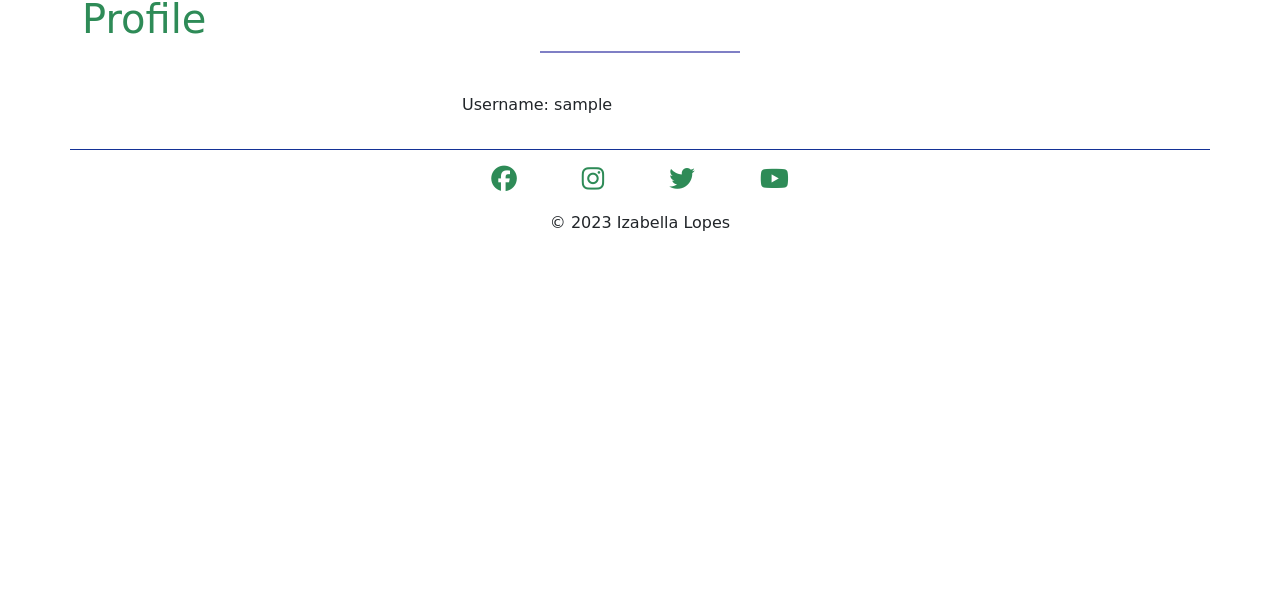
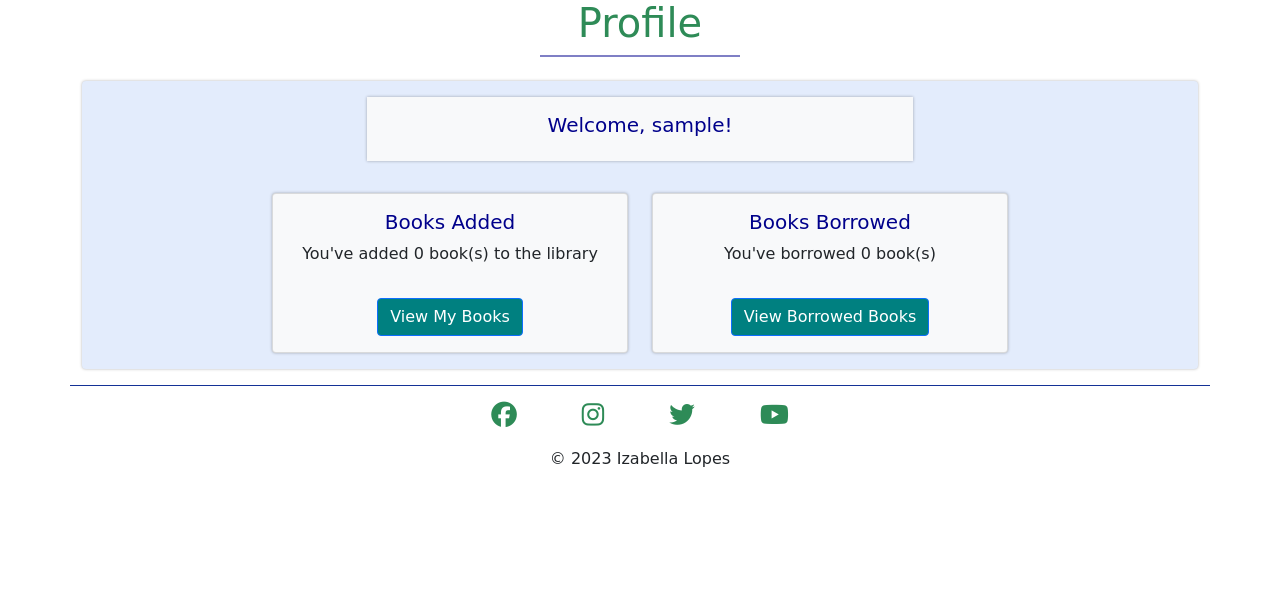
Before and after one commit to IzabellaLopes/kidlit-swap, a Django app: page /profile/ in a window 1280 px wide. Shown: the part 125-734 px from the top of the page. Run offline with Django 3.2, Linux system fonts and the light colour scheme; the visitor is signed in with stand-in values (Sample User, id 1); data that the repository does not hold is empty; some libraries are stand-ins or nearby versions; some web fonts are replaced.

Commit message:
Refactor profile page layout and styles

```diff
--- a/library/views.py
+++ b/library/views.py
@@ -3,6 +3,7 @@
 from django.shortcuts import render, get_object_or_404, redirect
 from django.contrib import messages
 from django.contrib.auth.decorators import login_required
+from django.db.models import Count
 from datetime import datetime
 from django.utils.decorators import method_decorator
 from django.contrib.auth.mixins import LoginRequiredMixin, UserPassesTestMixin
@@ -289,6 +290,20 @@ class CustomSignupView(SignupView):
         return response
 
 
-@method_decorator(login_required, name='dispatch')
-class ProfileView(generic.TemplateView):
+class ProfileView(LoginRequiredMixin, generic.TemplateView):
+    """
+    View to display the user profile page
+    """
     template_name = 'profile.html'
+
+    def get_context_data(self, **kwargs):
+        context = super().get_context_data(**kwargs)
+
+        # Retrieve books added by the logged-in user and count
+        user_books = Book.objects.filter(added_by=self.request.user)
+        books_added_count = user_books.count()
+
+        # Add the count to the context
+        context['books_added_count'] = books_added_count
+
+        return context
--- a/templates/profile.html
+++ b/templates/profile.html
@@ -6,16 +6,45 @@
 
 {% block content %}
   <div class="container">
-    <h1 class="page-title">Profile</h1>
+    <h1 class="page-title text-center pt-1">Profile</h1>
     <hr class="break" />
     <br />
-    <div class="row justify-content-center">
-      <div class="col-11 col-md-6 col-lg-4 mt-3 mb-3">
-        <div class="profile_info">
-            <p>Username: {{ user.username }}</p>
+    <div class="cards__container rounded">
+      <!-- Welcome user -->
+      <div class="row justify-content-center pt-3">
+        <div class="col-12 col-md-6">
+          <div class="static-card text-center mb-3">
+            <div class="card-body">
+              <h5 class="card-title">Welcome, {{ user.username }}!</h5>
+            </div>
+          </div>
+        </div>
+      </div>
 
+      <!-- Books Added and Books Borrowed -->
+      <div class="row justify-content-center mb-3">
+        <div class="col-12 col-md-6 col-lg-8 mt-3">
+          <div class="row">
+            <div class="col-md-6 mb-3">
+              <div class="card h-100">
+                <div class="card-body text-center">
+                  <h5 class="card-title">Books Added</h5>
+                  <p class="card-text">You've added {{ books_added_count }} book{{ books_added_count|pluralize:"(s)" }} to the library</p>
+                  <a href="{% url 'my_books' %}" class="btn btn-primary add-btn mt-3">View My Books</a>
+                </div>
+              </div>
+            </div>
+            <div class="col-md-6 mb-3">
+              <div class="card h-100">
+                <div class="card-body text-center">
+                  <h5 class="card-title">Books Borrowed</h5>
+                  <p class="card-text">You've borrowed {{ user.borrowed_books.count }} book{{ user.borrowed_books.count|pluralize:"(s)" }}</p>
+                  <a href="{% url 'borrowed_books' %}" class="btn btn-primary add-btn mt-3">View Borrowed Books</a>
+                </div>
+              </div>
+            </div>
+          </div>
         </div>
-        <!-- Add -->
       </div>
     </div>
   </div>
```
